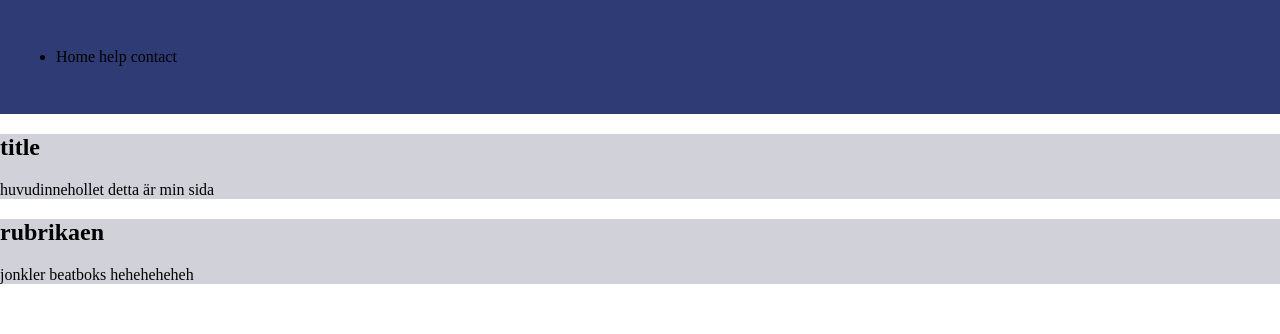
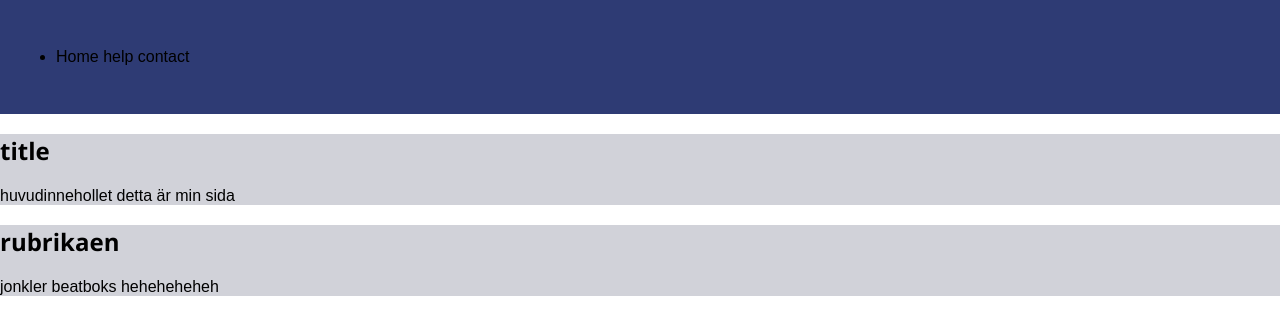
Before and after one commit to Gabbe200/web-test-3, a plain HTML site: page index.html in a window 1280 px wide. Drawn offline with Linux system fonts and the light colour scheme.

Commit message:
uppdatering på uppgift 2

```diff
--- a/style.css
+++ b/style.css
@@ -1,8 +1,13 @@
 body {
     margin:0;
+
+    font-family: Arial, Helvetica, sans-serif;
 }
-
-
+h1,
+h2 {
+    font-family: 'Segoe UI', Tahoma, Geneva, Verdana, sans-serif;
+    color:rgb(0, 0, 0);
+}
 header {
     background-color:rgb(46, 59, 116);
     padding-block:2rem;
```
